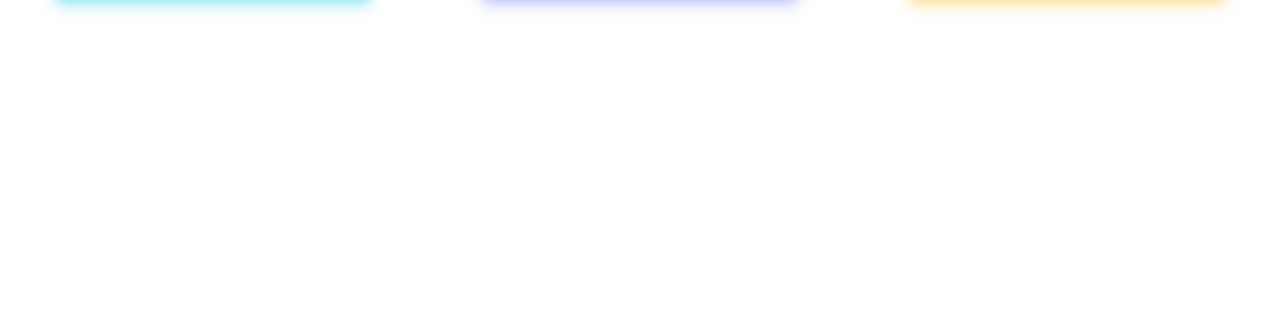
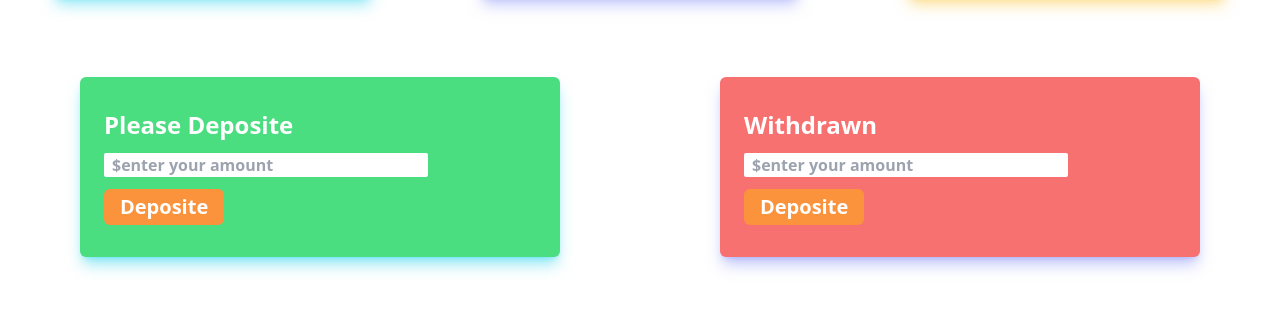
Before and after one commit to Najmul-Shaon/26-bank, a plain HTML site: page bank.html in a window 1280 px wide. Shown: the part 299-610 px from the top of the page. Drawn offline with nearby package versions, Linux system fonts and the light colour scheme.

Commit message:
deposit and withdrawn field added

```diff
--- a/bank.html
+++ b/bank.html
@@ -15,6 +15,7 @@
         <h1 class="text-6xl text-center text-blue-600 mb-8 mt-5">Account Statistics and overview!!!</h1>
     </header>
     <main class="mt-20">
+        <section>
             <div class="grid grid-cols-3 text-white font-bold">
                 <div class="bg-cyan-400 w-9/12 mx-auto rounded-md shadow-lg shadow-cyan-400/50 px-6 py-8">
                     <h3 class="text-2xl">Deposite</h3>
@@ -29,6 +30,28 @@
                     <h1 class="text-4xl">$1000</h1>
                 </div>
             </div>
+        </section>
+        <!-- Withdrawn and Deposite  -->
+        <section class="mt-20">
+            <div class="grid grid-cols-2 text-white font-bold">
+                <div class="bg-green-400 w-9/12 mx-auto rounded-md shadow-lg shadow-cyan-400/50 px-6 py-8">
+                    <h3 class="text-2xl mb-3">Please Deposite</h3>
+                    <input class="w-9/12 block mb-2 rounded-sm px-2" type="number" name="" id="deposite-amount"
+                        placeholder="$enter your amount">
+                    <button id="deposite"
+                        class="bg-orange-400 px-4 py-1 text-white rounded-md text-xl mt-1 hover:bg-sky-700">Deposite
+                    </button>
+                </div>
+                <div class="bg-red-400 w-9/12 mx-auto rounded-md shadow-lg shadow-indigo-400/50 px-6 py-8">
+                    <h3 class="text-2xl mb-3">Withdrawn</h3>
+                    <input class="w-9/12 block mb-2 rounded-sm px-2" type="number" name="" id="deposite-amount"
+                        placeholder="$enter your amount">
+                    <button id="deposite"
+                        class="bg-orange-400 px-4 py-1 text-white rounded-md text-xl mt-1 hover:bg-sky-700">Deposite
+                    </button>
+                </div>
+            </div>
+        </section>
     </main>
 </body>
 
```
Lines whose indentation alone changed are shown as unchanged.
